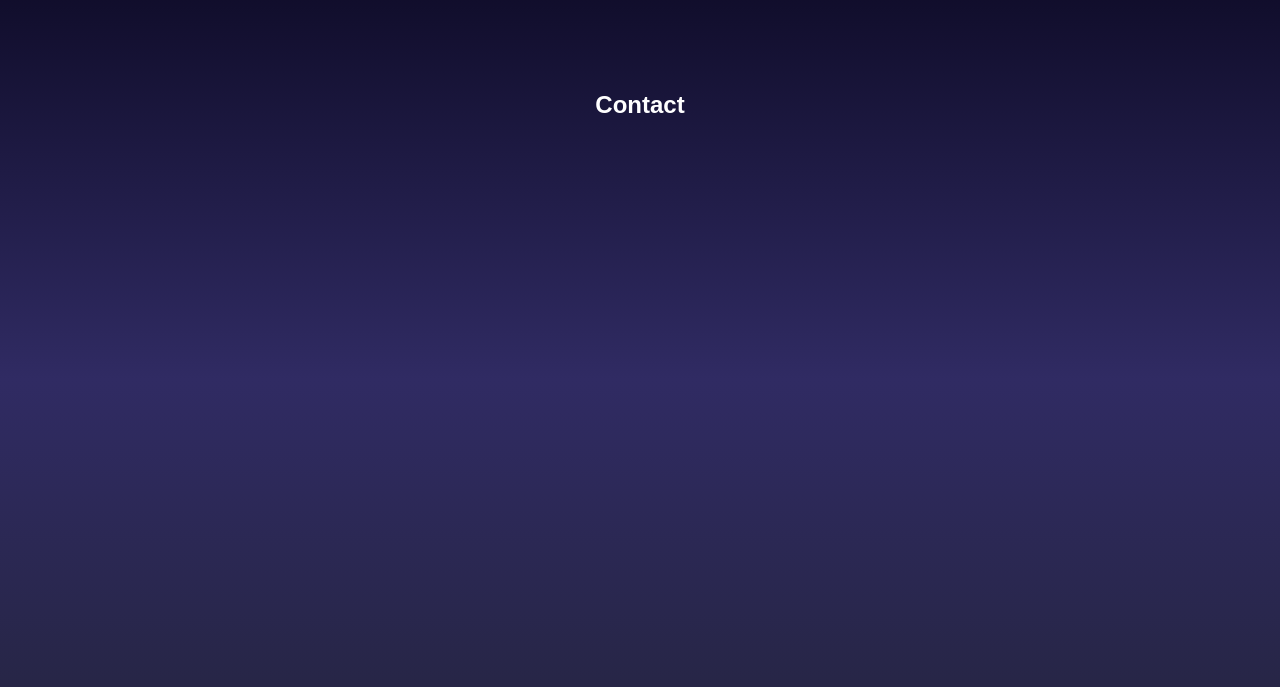
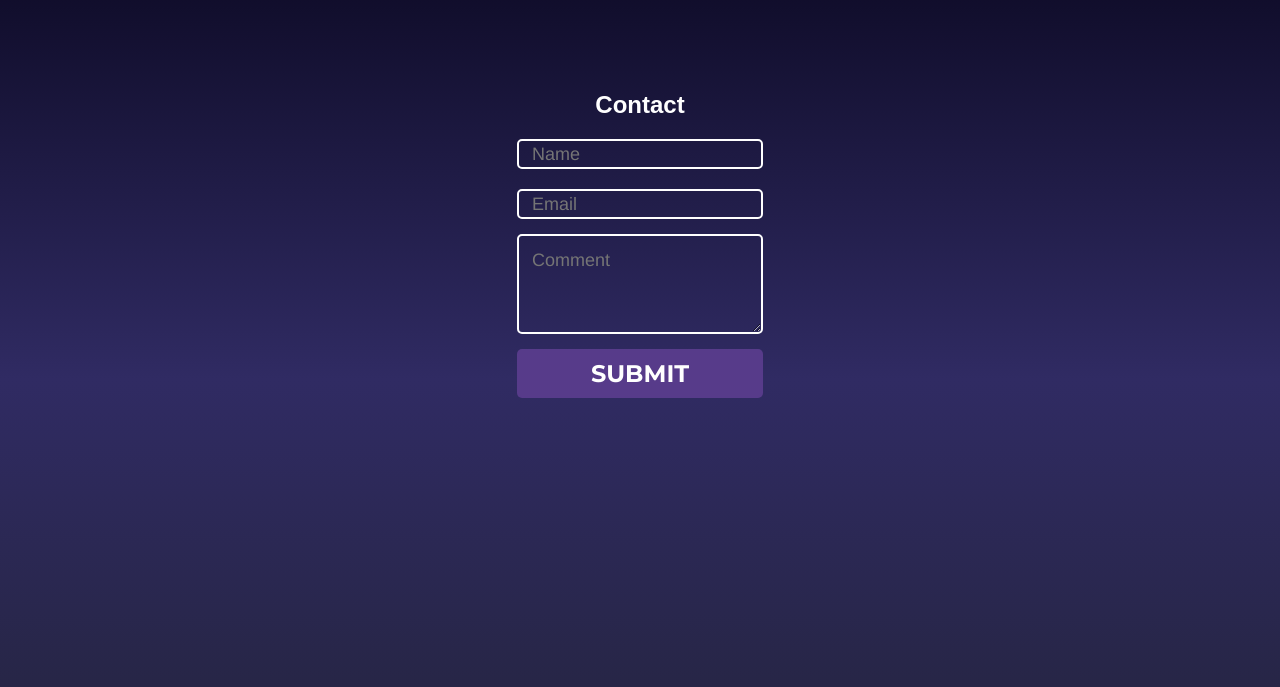
Before and after one commit to student-capstone-projects/culture-care, a plain HTML site: page contact.html in a window 1280 px wide. Shown: the part 21-708 px from the top of the page. Drawn offline with nearby package versions, Linux system fonts and the light colour scheme.

Commit message:
saved contact form

```diff
--- a/contact.html
+++ b/contact.html
@@ -16,6 +16,7 @@
         <link rel="stylesheet" href="https://cdn.jsdelivr.net/npm/boxicons@latest/css/boxicons.min.css">
 
         <link rel="stylesheet" href="css/style.css">
+        <link rel="stylesheet" href="css/contact.css">
         <script defer type="text/javascript" src="components/header.js" ></script>
         <script defer type="text/javascript" src="js/firebase.js"></script>
 
@@ -84,6 +85,13 @@
             <section class="container section section__height">
                 <h1>Contact</h1>
 
+                <form>
+                    <input name="name" type="text" class="feedback-input" placeholder="Name" />
+                    <input name="email" type="text" class="feedback-input" placeholder="Email" />
+                    <textarea name="text" class="feedback-input" placeholder="Comment"></textarea>
+                    <input type="submit" value="SUBMIT"/>
+                </form>
+
             </section>
         </main>
 
```
